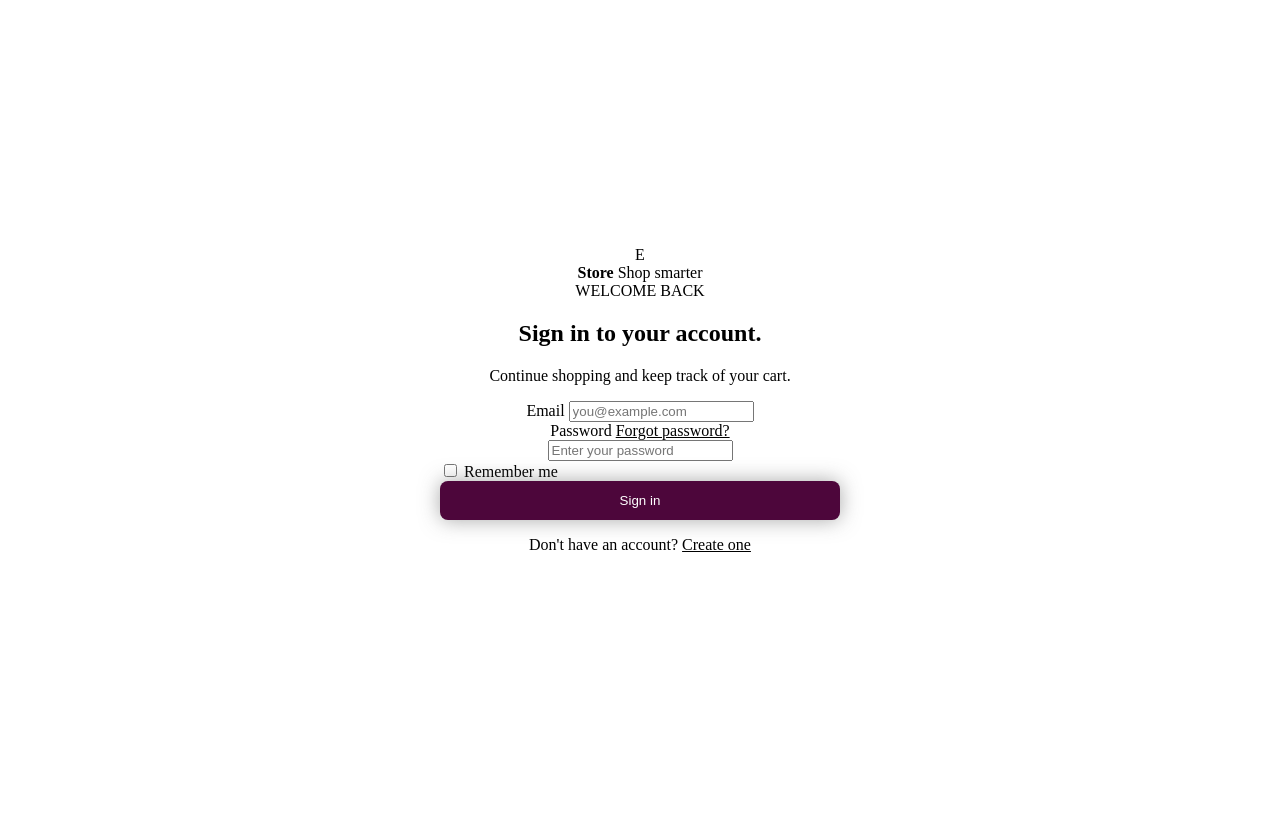
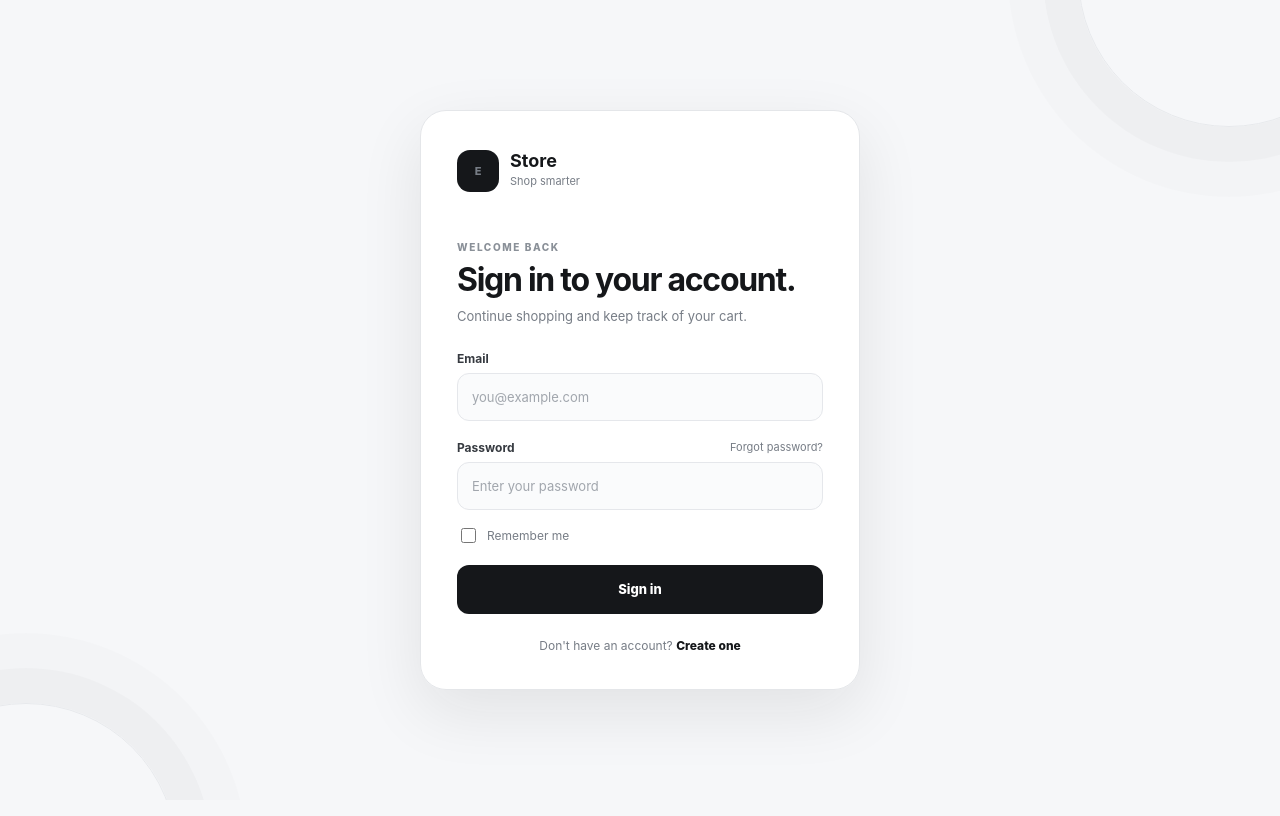
Before and after one commit to timo1456/E-C, a Flask app: page /login in a window 1280 px wide. Run offline with Flask 3, Linux system fonts and the light colour scheme.

Commit message:
Create shared auth page UI theme

```diff
--- a/static/log.css
+++ b/static/log.css
@@ -1,69 +1,226 @@
-body{
-    background-color: white;
-    min-height: 100dvh;
-    text-align: center;
-    padding: 0px;
+* {
+    box-sizing: border-box;
+}
+
+:root {
+    --bg: #f6f7f9;
+    --surface: #ffffff;
+    --text: #15171a;
+    --muted: #777d86;
+    --line: #e5e7eb;
+    --accent: #15171a;
+    --error-bg: #fff1f1;
+    --error-text: #b43d3d;
+}
+
+html, body { margin: 0; min-height: 100%; }
+
+body {
+    min-height: 100vh;
+    background: var(--bg);
+    color: var(--text);
+    font-family: Inter, -apple-system, BlinkMacSystemFont, "Segoe UI", Arial, sans-serif;
+}
+
+button, input { font: inherit; }
+
+.auth-page {
+    min-height: 100vh;
+    display: grid;
+    place-items: center;
+    padding: 30px 18px;
+    position: relative;
+    overflow: hidden;
+}
+
+.auth-page::before,
+.auth-page::after {
+    content: "";
+    position: fixed;
+    width: 300px;
+    height: 300px;
+    border: 1px solid #e7e9ec;
+    border-radius: 50%;
+    pointer-events: none;
+}
+
+.auth-page::before {
+    top: -175px;
+    right: -100px;
+    box-shadow: 0 0 0 35px rgba(20, 23, 27, .018),
+                0 0 0 70px rgba(20, 23, 27, .012);
+}
+
+.auth-page::after {
+    bottom: -205px;
+    left: -125px;
+    box-shadow: 0 0 0 35px rgba(20, 23, 27, .018),
+                0 0 0 70px rgba(20, 23, 27, .012);
+}
+
+.auth-card {
+    width: min(100%, 440px);
+    padding: 36px;
+    background: rgba(255, 255, 255, .96);
+    border: 1px solid #e4e6e9;
+    border-radius: 26px;
+    box-shadow: 0 22px 65px rgba(18, 21, 25, .09);
+    position: relative;
+    z-index: 1;
+}
+
+.brand {
     display: flex;
-    justify-content: center;
     align-items: center;
-    h1{
-        color: black;
+    gap: 11px;
+    margin-bottom: 43px;
 }
-    p{
-        color: black;
+
+.brand-mark {
+    width: 42px;
+    height: 42px;
+    display: grid;
+    place-items: center;
+    border-radius: 13px;
+    background: var(--text);
+    color: #fff;
+    font-size: 20px;
+    font-weight: 800;
 }
-    button{
-        background-color: rgb(77, 6, 59);
-        color: white;
-        border: none;
-        padding: 12px 25px;
-        border-radius: 8px;
-        cursor: pointer;
-        box-shadow: 0 0 20px rgba(82, 81, 81, 0.5);
+
+.brand div { display: flex; flex-direction: column; }
+.brand strong { font-size: 18px; line-height: 1.1; }
+.brand span { color: var(--muted); font-size: 11px; margin-top: 3px; }
+
+.auth-heading { margin-bottom: 25px; }
+
+.eyebrow {
+    color: #8a9098;
+    font-size: 10px;
+    font-weight: 800;
+    letter-spacing: .16em;
 }
-    button:hover {
-        background-color: white;
-        color: black;
+
+.auth-heading h1 {
+    margin: 8px 0 9px;
+    font-size: 32px;
+    line-height: 1.05;
+    letter-spacing: -.04em;
 }
-    .container {
-        background-color: rgb(240, 223, 238);
-        color: black;
-        display: flex;
-        width: fit-content;
-        justify-content: center;
-        align-items: center;
-        margin: auto auto;
-        flex-direction: column;
-        padding: 40px;
-        width: 500px;
-        border-radius: 30px;
-        box-shadow: 0 0 20px rgba(97, 97, 97, 0.761);
-        border-bottom: 3px solid rgb(77, 6, 59);
+
+.auth-heading p {
+    margin: 0;
+    color: var(--muted);
+    font-size: 13px;
+    line-height: 1.55;
 }
-    form {
-        display: flex;
-        justify-content: space-evenly;
-        flex-direction: column;
-        width: 400px;
+
+.alert {
+    margin-bottom: 20px;
+    padding: 11px 13px;
+    border: 1px solid #f0d0d0;
+    border-radius: 11px;
+    background: var(--error-bg);
+    color: var(--error-text);
+    font-size: 12px;
+    line-height: 1.4;
 }
-    label{
-        text-align: left;
+
+.auth-form { display: flex; flex-direction: column; gap: 19px; }
+.field { display: flex; flex-direction: column; gap: 7px; }
+
+.field label,
+.field-label label {
+    color: #363a40;
+    font-size: 12px;
+    font-weight: 700;
 }
-    .pass-container{
+
+.field-label {
     display: flex;
     justify-content: space-between;
-    }
-    .input {
-        border-left: none;
-        border-right: none;
-        border-top: none;
-        background-color: rgba(255, 255, 255, 0);
-        color: black;
-        height: 40px;
-        font-family: 'Courier New', Courier, monospace;
+    align-items: center;
+    gap: 10px;
 }
 
+.small-link {
+    color: #777d86;
+    font-size: 11px;
+    text-decoration: none;
 }
-a {
-    color: black;
+
+.small-link:hover,
+.auth-switch a:hover { color: #15171a; }
+
+.field input {
+    width: 100%;
+    height: 48px;
+    padding: 0 14px;
+    border: 1px solid var(--line);
+    border-radius: 12px;
+    outline: none;
+    background: #fafbfc;
+    color: var(--text);
+    font-size: 13px;
+    transition: border-color .15s ease, box-shadow .15s ease, background .15s ease;
 }
+
+.field input::placeholder { color: #a1a6ad; }
+
+.field input:focus {
+    background: #fff;
+    border-color: #8c9198;
+    box-shadow: 0 0 0 3px rgba(21, 23, 26, .06);
+}
+
+.remember {
+    display: flex;
+    align-items: center;
+    gap: 8px;
+    color: #777d86;
+    font-size: 12px;
+    cursor: pointer;
+    margin-top: -4px;
+}
+
+.remember input {
+    width: 15px;
+    height: 15px;
+    accent-color: #15171a;
+}
+
+.primary-button {
+    width: 100%;
+    height: 49px;
+    border: 0;
+    border-radius: 12px;
+    background: var(--accent);
+    color: #fff;
+    cursor: pointer;
+    font-size: 13px;
+    font-weight: 800;
+    transition: transform .15s ease, opacity .15s ease;
+}
+
+.primary-button:hover { opacity: .9; transform: translateY(-1px); }
+.primary-button:active { transform: translateY(0); }
+
+.auth-switch {
+    margin: 24px 0 0;
+    text-align: center;
+    color: var(--muted);
+    font-size: 12px;
+}
+
+.auth-switch a {
+    color: var(--text);
+    font-weight: 800;
+    text-decoration: none;
+}
+
+@media (max-width: 500px) {
+    .auth-page { padding: 16px; }
+    .auth-card { padding: 28px 22px; border-radius: 22px; }
+    .brand { margin-bottom: 34px; }
+    .auth-heading h1 { font-size: 28px; }
+}
```
Lines whose indentation alone changed are shown as unchanged.
